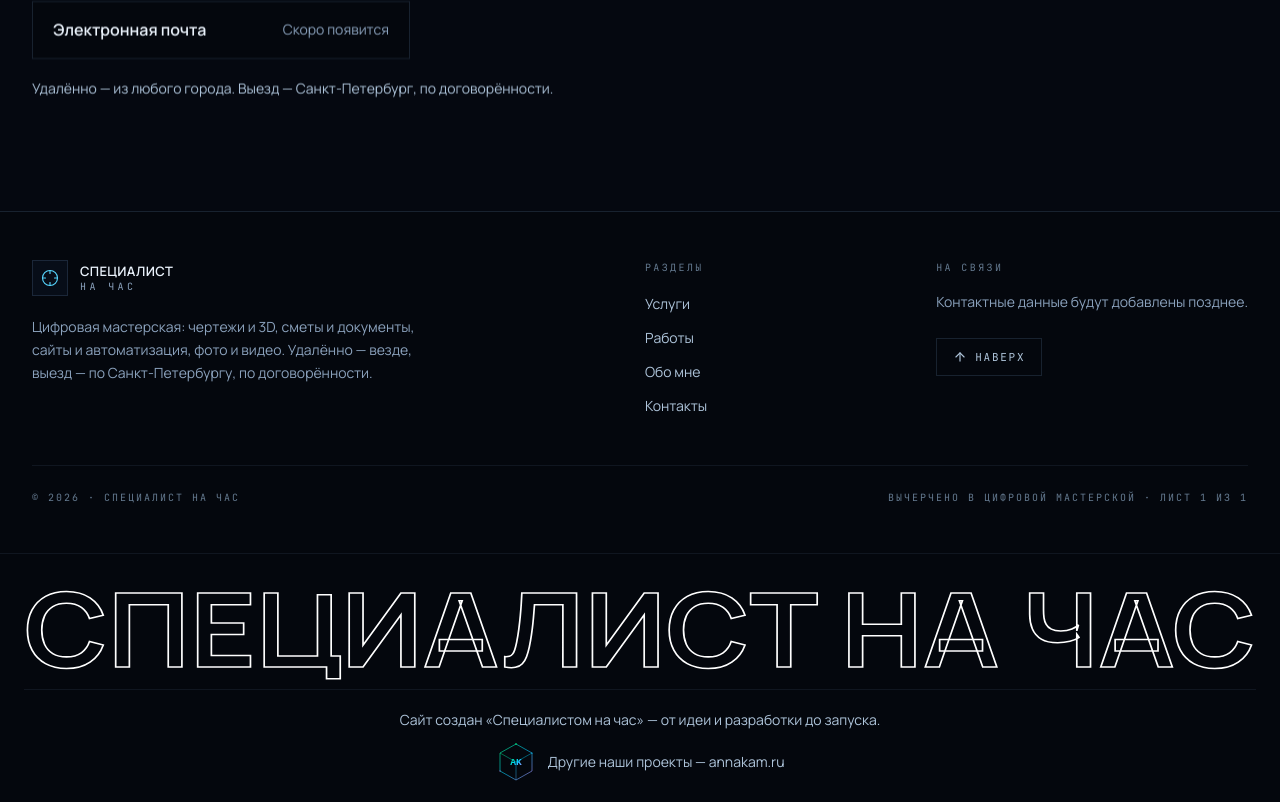
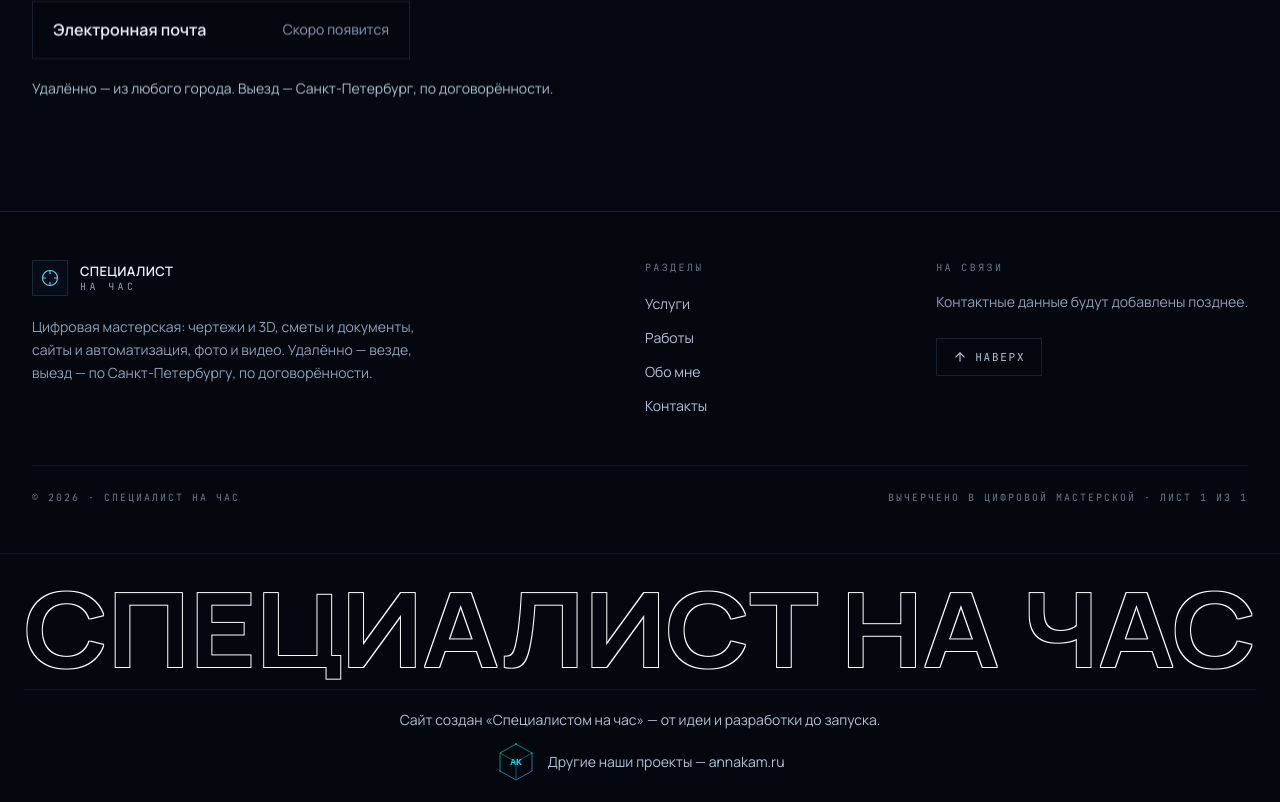
Before and after one commit to WaDIM0041/specialist-na-chas, a React (Vite) app: page / in a window 1280 px wide. Shown: the part 3970-4772 px from the top of the page. Built offline with nearby package versions, Linux system fonts and the light colour scheme; a web font is replaced by a local one.

Commit message:
Fix lettering outline rendering

```diff
--- a/src/components/Footer.tsx
+++ b/src/components/Footer.tsx
@@ -62,7 +62,15 @@ export default function Footer() {
           aria-label="Специалист на час"
           className="block h-auto w-full overflow-visible text-paper"
         >
-          <text x="0" y="91" textLength="1200" lengthAdjust="spacingAndGlyphs" fill="none" stroke="#ffffff" strokeWidth="1.5" className="font-display" fontSize="100" fontWeight="700">
+          <defs>
+            <filter id="footer-text-outline" x="-5%" y="-15%" width="110%" height="130%" colorInterpolationFilters="sRGB">
+              <feMorphology in="SourceAlpha" operator="dilate" radius="1.3" result="expanded" />
+              <feComposite in="expanded" in2="SourceAlpha" operator="out" result="outline" />
+              <feFlood floodColor="#ffffff" result="white" />
+              <feComposite in="white" in2="outline" operator="in" />
+            </filter>
+          </defs>
+          <text x="0" y="91" textLength="1200" lengthAdjust="spacingAndGlyphs" fill="#ffffff" filter="url(#footer-text-outline)" className="font-display" fontSize="100" fontWeight="700">
             СПЕЦИАЛИСТ НА ЧАС
           </text>
         </svg>
```
